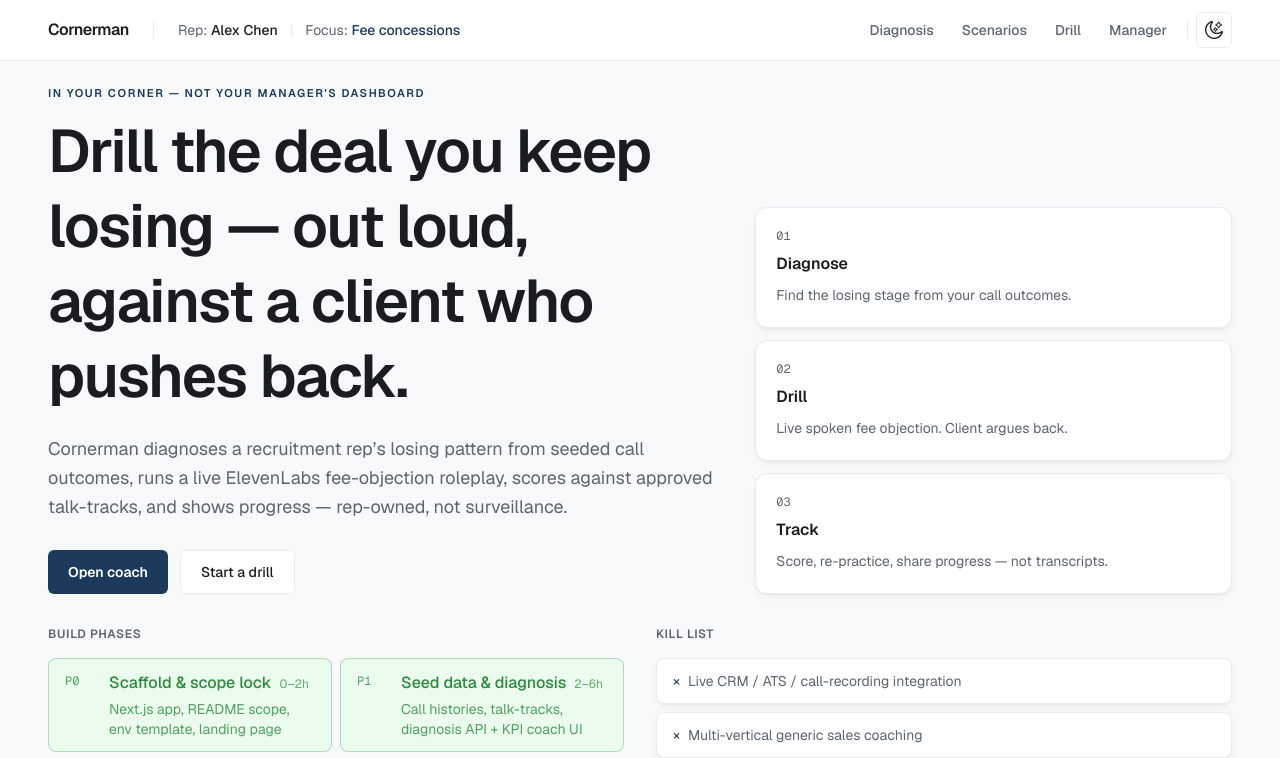
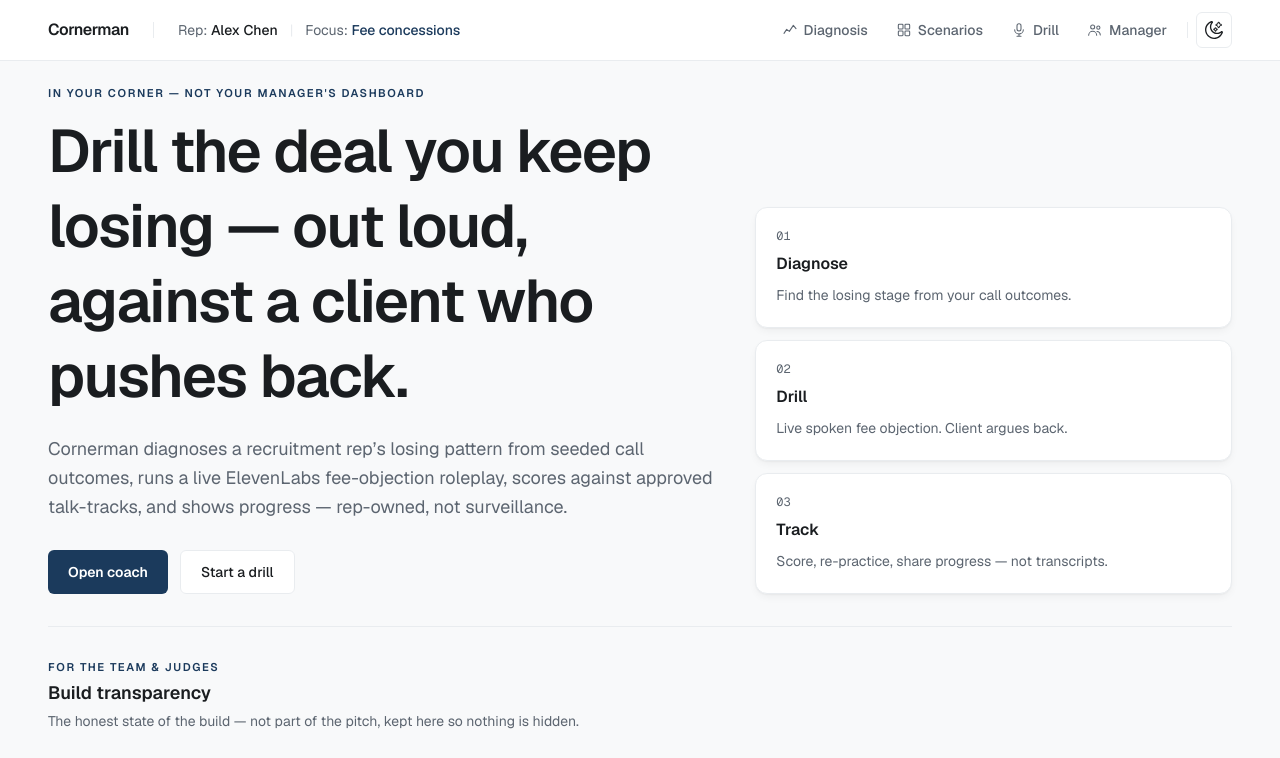
Before and after one commit to Chlabc/AI-in-business-hackathon, a Next.js app: page / in a window 1280 px wide. Shown: the top 758 px of the page. Built offline with nearby package versions, Linux system fonts and the light colour scheme.

Commit message:
Add navigation icons, entrance/hover motion, whole-card scenario links, and separate the pitch from internal build notes on the landing page

```diff
--- a/src/app/coach/page.tsx
+++ b/src/app/coach/page.tsx
@@ -133,7 +133,7 @@ export default async function CoachPage() {
               <div className="mt-6 flex flex-wrap gap-3">
                 <Link
                   href="/coach/practice?scenario=price-objection"
-                  className="inline-flex h-11 items-center justify-center rounded-md bg-accent px-5 text-sm font-semibold text-accent-fg transition hover:opacity-90"
+                  className="btn-lift inline-flex h-11 items-center justify-center rounded-md bg-accent px-5 text-sm font-semibold text-accent-fg transition hover:opacity-90"
                 >
                   Start fee drill
                 </Link>
--- a/src/app/coach/training/page.tsx
+++ b/src/app/coach/training/page.tsx
@@ -32,11 +32,12 @@ export default function TrainingPage() {
         </p>
       </div>
 
-      <div className="grid gap-4 lg:grid-cols-2">
+      <div className="stagger-children grid gap-4 lg:grid-cols-2">
         {SCENARIOS.map((s) => (
-          <div
+          <Link
             key={s.id}
-            className={`surface-card flex flex-col justify-between rounded-xl p-6 ${
+            href={`/coach/practice?scenario=${s.id}`}
+            className={`card-interactive surface-card flex flex-col justify-between rounded-xl p-6 ${
               s.recommended ? "border-accent/40" : ""
             }`}
           >
@@ -64,13 +65,10 @@ export default function TrainingPage() {
                 “{s.openingLine}”
               </p>
             </div>
-            <Link
-              href={`/coach/practice?scenario=${s.id}`}
-              className="mt-5 inline-flex h-10 w-fit items-center justify-center rounded-md bg-accent px-4 text-sm font-semibold text-accent-fg transition hover:opacity-90"
-            >
+            <span className="btn-lift mt-5 inline-flex h-10 w-fit items-center justify-center rounded-md bg-accent px-4 text-sm font-semibold text-accent-fg">
               Start drill
-            </Link>
-          </div>
+            </span>
+          </Link>
         ))}
       </div>
     </AppShell>
--- a/src/app/globals.css
+++ b/src/app/globals.css
@@ -80,6 +80,17 @@ body {
   background: var(--card);
   border: 1px solid var(--border);
   box-shadow: 0 1px 2px rgba(16, 20, 24, 0.04), 0 4px 10px -2px rgba(16, 20, 24, 0.06);
+  transition: box-shadow 180ms ease, border-color 180ms ease, transform 180ms ease;
+}
+
+/* For cards that are themselves a link/button target — signals real affordance. */
+.card-interactive {
+  cursor: pointer;
+}
+.card-interactive:hover {
+  border-color: var(--accent);
+  box-shadow: 0 4px 10px -2px rgba(16, 20, 24, 0.05), 0 12px 24px -8px rgba(16, 20, 24, 0.12);
+  transform: translateY(-2px);
 }
 
 .eyebrow {
@@ -89,3 +100,54 @@ body {
   text-transform: uppercase;
   color: var(--accent);
 }
+
+/* ---- motion: a page settling into place, and a nudge on interactive elements ---- */
+@keyframes fade-in-up {
+  from {
+    opacity: 0;
+    transform: translateY(8px);
+  }
+  to {
+    opacity: 1;
+    transform: translateY(0);
+  }
+}
+
+.page-enter {
+  animation: fade-in-up 420ms cubic-bezier(0.16, 1, 0.3, 1) both;
+}
+
+.stagger-children > * {
+  opacity: 0;
+  animation: fade-in-up 420ms cubic-bezier(0.16, 1, 0.3, 1) both;
+}
+.stagger-children > *:nth-child(1) { animation-delay: 0ms; }
+.stagger-children > *:nth-child(2) { animation-delay: 60ms; }
+.stagger-children > *:nth-child(3) { animation-delay: 120ms; }
+.stagger-children > *:nth-child(4) { animation-delay: 180ms; }
+.stagger-children > *:nth-child(5) { animation-delay: 240ms; }
+.stagger-children > *:nth-child(6) { animation-delay: 300ms; }
+
+.btn-lift {
+  transition: transform 150ms ease, box-shadow 150ms ease, opacity 150ms ease;
+}
+.btn-lift:hover {
+  transform: translateY(-1px);
+  box-shadow: 0 6px 14px -4px rgba(16, 20, 24, 0.18);
+}
+.btn-lift:active {
+  transform: translateY(0);
+}
+
+@media (prefers-reduced-motion: reduce) {
+  .page-enter,
+  .stagger-children > *,
+  .surface-card,
+  .btn-lift {
+    animation: none !important;
+    transition: none !important;
+  }
+  .stagger-children > * {
+    opacity: 1;
+  }
+}
--- a/src/app/page.tsx
+++ b/src/app/page.tsx
@@ -31,7 +31,7 @@ export default function Home() {
           <div className="mt-7 flex flex-wrap gap-3">
             <Link
               href="/coach"
-              className="inline-flex h-11 items-center justify-center rounded-md bg-accent px-5 text-sm font-semibold text-accent-fg transition hover:opacity-90"
+              className="btn-lift inline-flex h-11 items-center justify-center rounded-md bg-accent px-5 text-sm font-semibold text-accent-fg transition hover:opacity-90"
             >
               Open coach
             </Link>
@@ -44,7 +44,7 @@ export default function Home() {
           </div>
         </div>
 
-        <div className="grid gap-3 sm:grid-cols-3 xl:grid-cols-1">
+        <div className="stagger-children grid gap-3 sm:grid-cols-3 xl:grid-cols-1">
           {[
             {
               n: "01",
@@ -73,6 +73,17 @@ export default function Home() {
             </div>
           ))}
         </div>
+      </section>
+
+      <section className="border-t border-border pt-8">
+        <p className="eyebrow">For the team &amp; judges</p>
+        <h2 className="mt-1 text-lg font-semibold text-foreground">
+          Build transparency
+        </h2>
+        <p className="mt-1 max-w-2xl text-sm text-muted">
+          The honest state of the build — not part of the pitch, kept here so
+          nothing is hidden.
+        </p>
       </section>
 
       <section className="grid gap-8 lg:grid-cols-2">
--- a/src/components/AppHeader.tsx
+++ b/src/components/AppHeader.tsx
@@ -3,6 +3,12 @@
 import Link from "next/link";
 import { usePathname } from "next/navigation";
 import { DayIcon, NightIcon } from "@/components/ThemeIcons";
+import {
+  DiagnosisIcon,
+  DrillIcon,
+  ManagerIcon,
+  ScenariosIcon,
+} from "@/components/NavIcons";
 import { useTheme } from "@/components/ThemeProvider";
 
 type AppHeaderProps = {
@@ -11,10 +17,10 @@ type AppHeaderProps = {
 };
 
 const NAV_LINKS = [
-  { href: "/coach", label: "Diagnosis" },
-  { href: "/coach/training", label: "Scenarios" },
-  { href: "/coach/practice", label: "Drill" },
-  { href: "/coach/manager", label: "Manager" },
+  { href: "/coach", label: "Diagnosis", Icon: DiagnosisIcon },
+  { href: "/coach/training", label: "Scenarios", Icon: ScenariosIcon },
+  { href: "/coach/practice", label: "Drill", Icon: DrillIcon },
+  { href: "/coach/manager", label: "Manager", Icon: ManagerIcon },
 ];
 
 export function AppHeader({
@@ -53,14 +59,15 @@ export function AppHeader({
               <Link
                 key={link.href}
                 href={link.href}
-                className={`hidden rounded-md px-3 py-1.5 text-sm font-medium transition sm:inline ${
-                  i === 3 ? "md:inline" : ""
+                className={`hidden items-center gap-1.5 rounded-md px-3 py-1.5 text-sm font-medium transition-colors duration-150 sm:inline-flex ${
+                  i === 3 ? "md:inline-flex" : ""
                 } ${
                   active
                     ? "bg-accent-soft text-accent"
                     : "text-muted hover:bg-accent-soft hover:text-foreground"
                 }`}
               >
+                <link.Icon className="h-4 w-4" />
                 {link.label}
               </Link>
             );
--- a/src/components/AppShell.tsx
+++ b/src/components/AppShell.tsx
@@ -22,7 +22,7 @@ export function AppShell({
     <div className="flex min-h-full flex-1 flex-col">
       <AppHeader repName={repName} focus={focus} />
       {headerExtra}
-      <main className="mx-auto flex w-full max-w-[1800px] flex-1 flex-col gap-6 px-4 py-6 sm:px-6 lg:gap-8 lg:px-10 xl:px-12">
+      <main className="page-enter mx-auto flex w-full max-w-[1800px] flex-1 flex-col gap-6 px-4 py-6 sm:px-6 lg:gap-8 lg:px-10 xl:px-12">
         {children}
       </main>
     </div>
--- /dev/null
+++ b/src/components/NavIcons.tsx
@@ -0,0 +1,51 @@
+type IconProps = { className?: string };
+
+const common = {
+  viewBox: "0 0 24 24",
+  fill: "none",
+  stroke: "currentColor",
+  strokeWidth: 1.6,
+  strokeLinecap: "round" as const,
+  strokeLinejoin: "round" as const,
+  "aria-hidden": true,
+};
+
+export function DiagnosisIcon({ className }: IconProps) {
+  return (
+    <svg className={className} {...common}>
+      <path d="M3 17l4-6 4 3 6-9 4 5" />
+    </svg>
+  );
+}
+
+export function ScenariosIcon({ className }: IconProps) {
+  return (
+    <svg className={className} {...common}>
+      <rect x="3.5" y="3.5" width="7" height="7" rx="1.2" />
+      <rect x="13.5" y="3.5" width="7" height="7" rx="1.2" />
+      <rect x="3.5" y="13.5" width="7" height="7" rx="1.2" />
+      <rect x="13.5" y="13.5" width="7" height="7" rx="1.2" />
+    </svg>
+  );
+}
+
+export function DrillIcon({ className }: IconProps) {
+  return (
+    <svg className={className} {...common}>
+      <rect x="9" y="2.5" width="6" height="11" rx="3" />
+      <path d="M5.5 11.5a6.5 6.5 0 0 0 13 0" />
+      <path d="M12 18v3.5M9 21.5h6" />
+    </svg>
+  );
+}
+
+export function ManagerIcon({ className }: IconProps) {
+  return (
+    <svg className={className} {...common}>
+      <circle cx="8.5" cy="7.5" r="3" />
+      <path d="M2.5 20c0-3.3 2.7-6 6-6s6 2.7 6 6" />
+      <circle cx="17" cy="8.5" r="2.4" />
+      <path d="M15 14.2c2.6.2 4.7 2.4 4.9 5.3" />
+    </svg>
+  );
+}
--- a/src/components/PracticeSession.tsx
+++ b/src/components/PracticeSession.tsx
@@ -94,7 +94,7 @@ export function PracticeSession({
                 type="button"
                 onClick={() => void start()}
                 disabled={connecting || scoring}
-                className="inline-flex h-11 items-center justify-center rounded-md bg-accent px-5 text-sm font-semibold text-accent-fg transition hover:opacity-90 disabled:cursor-not-allowed disabled:opacity-60"
+                className="btn-lift inline-flex h-11 items-center justify-center rounded-md bg-accent px-5 text-sm font-semibold text-accent-fg transition hover:opacity-90 disabled:cursor-not-allowed disabled:opacity-60 disabled:hover:translate-y-0 disabled:hover:shadow-none"
               >
                 {connecting ? "Connecting…" : "Start drill"}
               </button>
@@ -182,7 +182,7 @@ export function PracticeSession({
               type="button"
               onClick={() => void practiceAgain()}
               disabled={connecting || scoring || connected}
-              className="inline-flex h-11 items-center justify-center rounded-md bg-accent px-5 text-sm font-semibold text-accent-fg transition hover:opacity-90 disabled:cursor-not-allowed disabled:opacity-60"
+              className="btn-lift inline-flex h-11 items-center justify-center rounded-md bg-accent px-5 text-sm font-semibold text-accent-fg transition hover:opacity-90 disabled:cursor-not-allowed disabled:opacity-60 disabled:hover:translate-y-0 disabled:hover:shadow-none"
             >
               Practice again
             </button>
```
